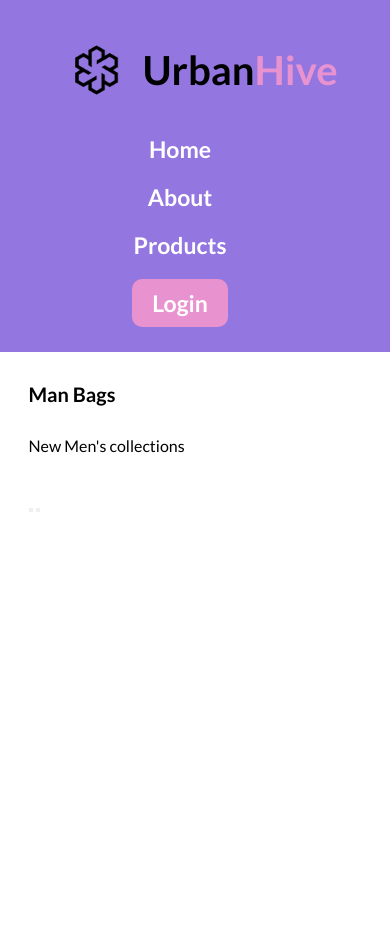
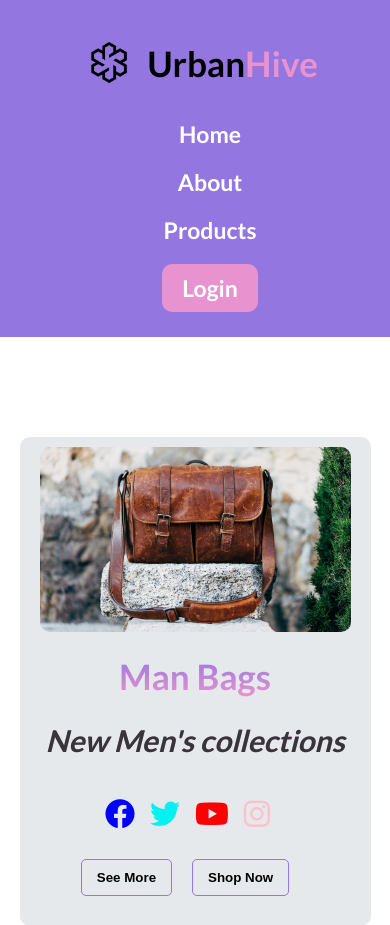
Before and after one commit to mahfuja5768/urban-hive, a plain HTML site: page index.html in a window 390 px wide. Shown: the top 925 px of the page. Before the commit the page ends 844 px from the top, so only its background shows below. Drawn offline with Linux system fonts and the light colour scheme.

Commit message:
add banner

```diff
--- a/css/responsive.css
+++ b/css/responsive.css
@@ -3,19 +3,60 @@
     width: 90%;
   }
   h1 {
-    font-size: 20px;
-    padding: 20px 0;
+    margin: 0;
+    font-size: 27px;
+  }
+  p {
+    margin: 10px 0 20px;
+    font-size: 15px;
+  }
+  .btn{
+    padding: 10px 15px;
   }
   /* header */
-  nav , nav ul{
+  .bigger-text {
+    font-size: 35px;
+  }
+  nav,
+  nav ul {
     flex-direction: column;
     padding: 20px 0;
   }
-  nav ul{
+  nav ul {
     padding: 0;
   }
-  nav ul li{
+  nav ul li {
     margin-top: 20px;
+  }
+  .logo img {
+    width: 75px;
+  }
+  /* banner-section */
+  .banner-section {
+    flex-direction: column-reverse;
+    text-align: center;
+  }
+  .banner-section div {
+    width: 100%;
+  }
+  .banner-text{
+    margin-top: 20px;
+  }
+  .banner-text h1 {
+    font-size: 35px;
+  }
+  .banner-text h1 em {
+    color: rgb(54, 54, 54);
+    font-size: 30px;
+  }
+
+  .social-icons {
+    margin: 20px 0;
+    font-size: 30px;
+
+  }
+  .social-icons i {
+    margin-right: 15px;
   }
 }
 
@@ -25,11 +66,47 @@
     width: 90%;
   }
   h1 {
-    font-size: 25px;
+    margin: 0;
+    font-size: 30px;
+  }
+  p {
+    margin: 10px 0 20px;
+    font-size: 16px;
+  }
+  .btn{
+    padding: 10px 20px;
+  }
+  /* header */
+  .bigger-text {
+    font-size: 45px;
+  }
+  nav{
+    flex-direction: column;
     padding: 20px 0;
   }
-  /* header */
-  .navbar .logo img {
-    width: 60%;
+  /* banner-section */
+  .banner-section {
+    text-align: center;
+    padding: 10px;
+  }
+  .banner-text{
+    margin-top: 20px;
+    width: 10%;
+  }
+  .banner-text h1 {
+    font-size: 30px;
+  }
+  .banner-text h1 em {
+    color: rgb(54, 54, 54);
+    font-size: 27px;
+  }
+
+  .social-icons {
+    margin: 20px 0;
+    font-size: 30px;
+
+  }
+  .social-icons i {
+    margin-right: 15px;
   }
 }
--- a/css/style.css
+++ b/css/style.css
@@ -11,7 +11,10 @@ body {
   width: 100%;
   margin: 0 auto;
 }
-
+/* common-css */
+img {
+  width: 100%;
+}
 h1 {
   margin: 0;
   font-size: 30px;
@@ -22,7 +25,9 @@ p {
 }
 ul li {
   list-style: none;
-  margin-right: 30px;
+  margin-left: 30px;
+
+
 }
 ul li a {
   text-decoration: none;
@@ -34,11 +39,8 @@ ul li a {
 .bigger-text {
   font-size: 40px;
 }
-.section-gap {
-  margin: 30px 0 0;
-}
-section {
-  padding: 10px;
+main section {
+  margin-top: 100px;
 }
 /* flex-styles */
 .flex-center {
@@ -60,7 +62,7 @@ header {
   width: 90px;
 }
 
-.login-btn{
+.login-btn {
   background-color: #e893cf;
   color: black;
   padding: 10px 20px;
@@ -68,5 +70,59 @@ header {
   border-radius: 10px;
   text-align: center;
   cursor: pointer;
+  font-weight: 600;
+}
+.btn {
+  background-color: transparent;
+  border: 1px solid #9376e0;
+  padding: 12px 20px;
+  border-radius: 5px;
+  text-align: center;
+  cursor: pointer;
+  margin-right: 20px;
+  font-weight: 600;
+  margin-top: 10px;
+}
+/* banner */
+.banner-section {
+  border-radius: 10px;
+  background-color: #e6e9eb;
+  padding: 10px 20px;
+}
+.banner-section div {
+  width: 50%;
+}
 
+.banner-text {
+  display: flex;
+  justify-content: center;
+  align-items: center;
+  flex-direction: column;
 }
+.banner-text h1 {
+  font-size: 40px;
+  margin: 0 0 20px;
+  background-image: linear-gradient(#9376e0, #e893cf);
+  color: transparent;
+  -webkit-background-clip: text;
+}
+.banner-text h1 em {
+  color: rgb(54, 54, 54);
+}
+
+.social-icons {
+  margin: 20px 0;
+  font-size: 40px;
+  justify-content: center;
+}
+.social-icons i {
+  margin-right: 20px;
+}
+.banner-img img {
+  border-radius: 10px;
+  width: 100%;
+}
+.btns{
+  justify-content: center;
+  margin-bottom: 20px;
+}
--- a/index.html
+++ b/index.html
@@ -3,13 +3,21 @@
   <head>
     <meta charset="UTF-8" />
     <meta name="viewport" content="width=device-width, initial-scale=1.0" />
-    <!-- GOOGLE-FONTS -->
+    <!-- google-fonts -->
     <link rel="preconnect" href="https://fonts.googleapis.com" />
     <link rel="preconnect" href="https://fonts.gstatic.com" crossorigin />
     <link
       href="https://fonts.googleapis.com/css2?family=Lato:wght@400;700&display=swap"
       rel="stylesheet"
     />
+     <!-- font-awesome -->
+     <link
+     rel="stylesheet"
+     href="https://cdnjs.cloudflare.com/ajax/libs/font-awesome/6.4.0/css/all.min.css"
+     integrity="sha512-iecdLmaskl7CVkqkXNQ/ZH/XLlvWZOJyj7Yy7tcenmpD1ypASozpmT/E0iPtmFIB46ZmdtAc9eNBvH0H/ZpiBw=="
+     crossorigin="anonymous"
+     referrerpolicy="no-referrer"
+   />
     <!-- css -->
     <link rel="stylesheet" href="./css/style.css" />
     <link rel="stylesheet" href="./css/responsive.css" />
@@ -20,7 +28,7 @@
     <header>
       <div class="container">
         <nav class="flex-between">
-          <div class="logo flex-center">
+          <div class="logo flex-between">
             <img src="./resources/nav-image/urban-hive.png" alt="" />
             <h1 class="bigger-text">
               Urban<span style="color: #e893cf">Hive</span>
@@ -39,19 +47,45 @@
       <!-- banner -->
       <section>
         <div class="container">
-          <div class="banner-section">
+          <div class="banner-section flex-between">
             <div class="banner-text">
               <h1>Man Bags</h1>
-              <p>New Men's collections</p>
-              <div class="social-icons">
-                <img src="" alt="" />
+              <h1><em>New Men's collections</em></h1>
+              <div class="social-icons flex-center">
+                <i class="fa-brands fa-facebook" style="color: blue"></i>
+                <i class="fa-brands fa-twitter" style="color: rgb(4, 241, 241)"></i>
+                <i class="fa-brands fa-youtube" style="color: red"></i>
+                <i class="fa-brands fa-instagram" style="color: pink"></i>
               </div>
-              <div class="btns">
-                <button class="btn"></button>
-                <button class="btn"></button>
+              <div class="btns flex-center">
+                <button class="btn">See More</button>
+                <button class="btn">Shop Now</button>
               </div>
             </div>
-            <div class="banner-img"></div>
+            <div class="banner-img">
+                <img src="./resources/banner-image/bag-picture.jpg" alt="">
+            </div>
+          </div>
+        </div>
+      </section>
+      <!-- products -->
+      <section>
+        <div class="container">
+          <div class="products-section">
+            <h1>Products</h1>
+            <div class="products-cards">
+              <div class="products">
+                <img src="./resources/products/bag.png" alt="">
+                 <div class="heading">
+                  <h1>Product-1</h1>
+                  <div class="icons">
+                    <i class="fa-solid fa-cart-shopping"></i>
+                    <i class="fa-solid fa-credit-card"></i>
+                    <i class="fa-solid fa-eye"></i>
+                  </div>
+                 </div>
+              </div>
+            </div>
           </div>
         </div>
       </section>
```
Lines whose indentation alone changed are shown as unchanged.
